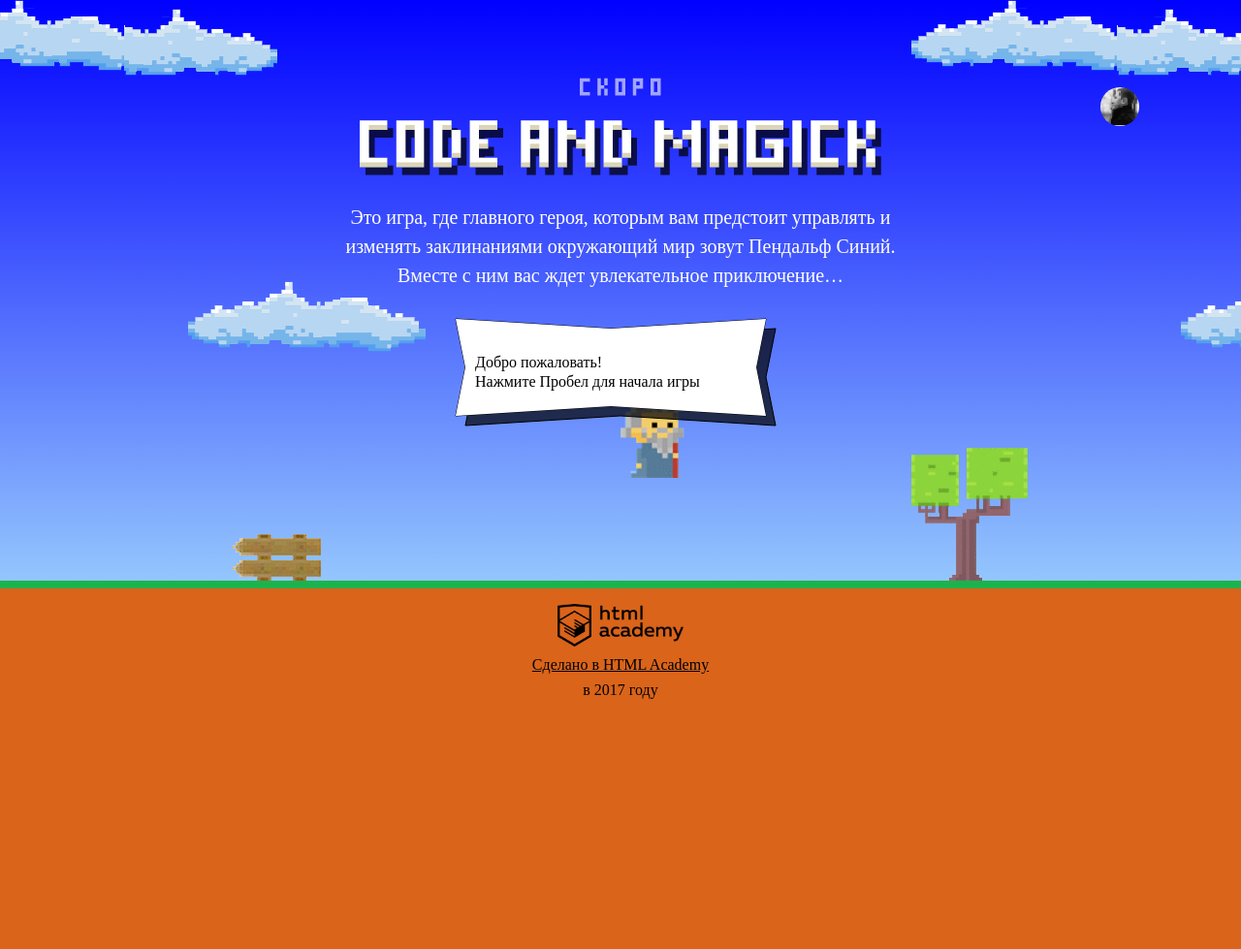
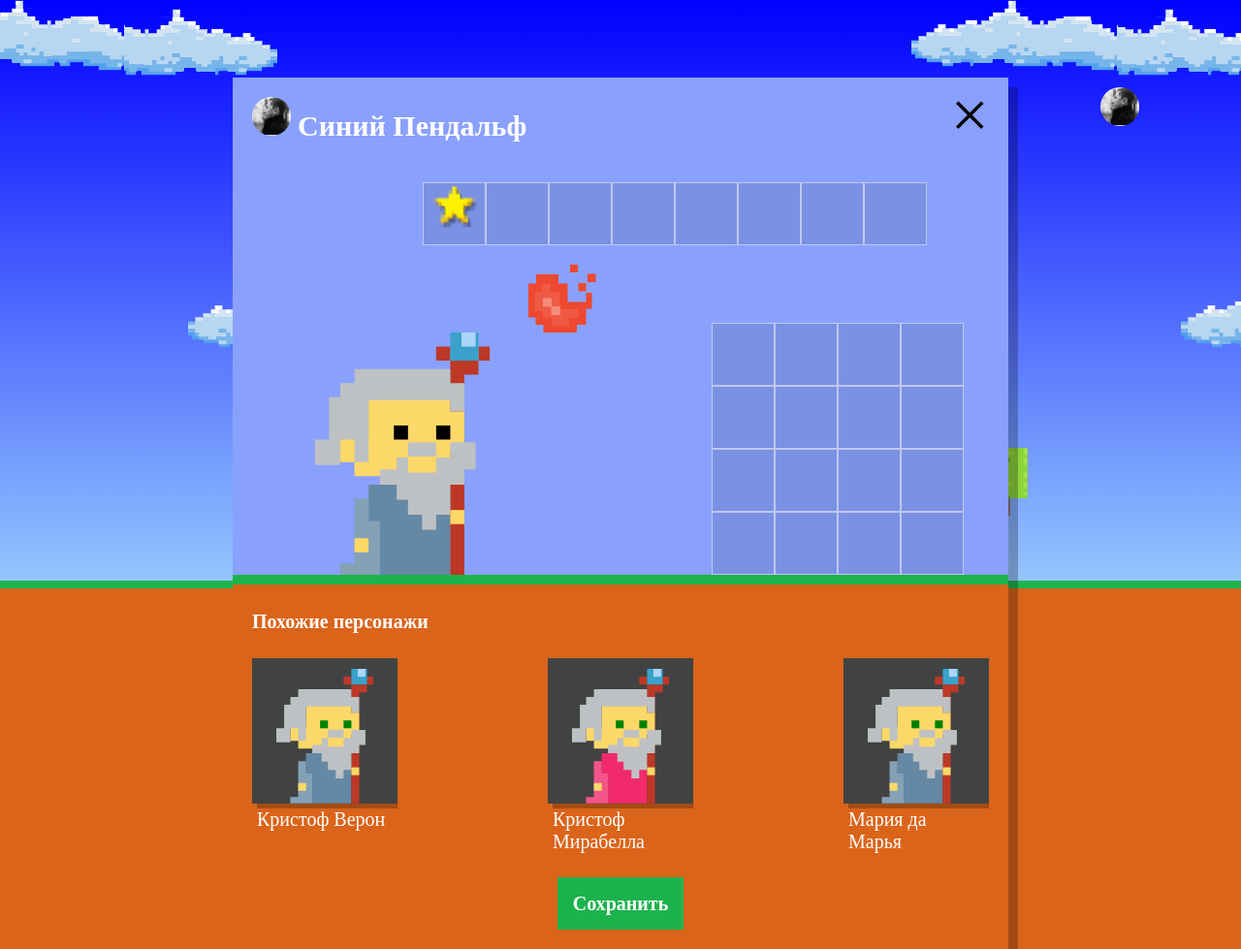
Before and after one commit to DimaPN/118145-code-and-magick, a website: page index.html in a window 1280 px wide. Shown: the whole page at 97% size. Before the commit the page ends 800 px from the top, so only its background shows below. Drawn offline with Linux system fonts and the light colour scheme; a web font is replaced by a local one.

Commit message:
Нарисовал магов

```diff
--- a/index.html
+++ b/index.html
@@ -148,10 +148,11 @@
     </div>
 
     <div class="setup-footer">
+      <!--SETUP-SIMILAR-->
       <div class="setup-similar hidden">
 
         <h4 class="setup-similar-title">Похожие персонажи</h4>
-
+        <!--LIST-->
         <div class="setup-similar-list"><!--Список похожих персонажей--></div>
       </div>
 
@@ -164,8 +165,9 @@
   <p><a href="http://htmlacademy.ru" class="footer-link"><img src="img/htmlacademy-logo.png" alt="HTML Academy"
                                                               width="130">Сделано в HTML Academy</a>в 2017 году</p>
 </footer>
-
+<!--TEMPLATE-->
 <template id="similar-wizard-template" style="display: none">
+   <!--SETUP-SIMILAR-ITEM-->
   <div class="setup-similar-item">
     <div class="setup-similar-content">
       <svg xmlns="http://www.w3.org/2000/svg" viewBox="0 0 62 86" class="setup-similar-wizard">
@@ -208,6 +210,6 @@ var getWizardHeight = function() {
 </script>
 <script src="js/stat.js"></script>
 <script src="js/game.js"></script>
-
+<script src="js/setup.js"></script>
 </body>
 </html>
--- /dev/null
+++ b/js/setup.js
@@ -0,0 +1,50 @@
+var WIZARD_NAMES = ['Иван', 'Хуан Себастьян', 'Мария', 'Кристоф', 'Виктор', 'Юлия', 'Люпита', 'Вашингтон'];
+var WIZARD_SURNAMES = ['да Марья', 'Верон', 'Мирабелла', 'Вальц', 'Онопко', 'Топольницкая', 'Нионго', 'Ирвинг'];
+var COLOR_EYES = ['black', 'red', 'blue', 'yellow', 'green'];
+var COAT_COLOR = ['rgb(101, 137, 164)', 'rgb(241, 43, 107)', 'rgb(146, 100, 161)', 'rgb(56, 159, 117)', 'rgb(215, 210, 55)', 'rgb(0, 0, 0)'];
+
+
+var rand = function (arr) {
+  var max = arr.length - 1;
+  var x = Math.floor(Math.random() * 10);
+  var num = x > max ? max : x;
+  return arr[num]
+};
+var createPlayers = function (count) {
+  var players = [];
+  for (var i = 0; i < count; i++) {
+    players[i] = {
+      name: rand(WIZARD_NAMES) + ' ' + rand(WIZARD_SURNAMES),
+      coatColor: rand(COAT_COLOR),
+      colorEyes: rand(COLOR_EYES),
+    }
+  }
+  ;
+  return players
+};
+
+var wizards = createPlayers(3);
+
+var userDialog = document.querySelector('.setup');
+userDialog.classList.remove('hidden');
+
+document.querySelector('.setup-similar').classList.remove('hidden');
+
+var similarListElement = document.querySelector('.setup-similar-list');
+var similarWizardTemplate = document.querySelector('#similar-wizard-template').content.querySelector('.setup-similar-item');
+
+var renderWizard = function (wizard) {
+  var wizardElement = similarWizardTemplate.cloneNode(true);
+
+  wizardElement.querySelector('.setup-similar-label').textContent = wizard.name;
+  wizardElement.querySelector('.wizard-coat').style.fill = wizard.coatColor;
+  wizardElement.querySelector('.wizard-eyes').style.fill = wizard.colorEyes;
+
+  return wizardElement;
+}
+
+var fragment = document.createDocumentFragment();
+for (var i = 0; i < wizards.length; i++) {
+  fragment.appendChild(renderWizard(wizards[i]));
+}
+similarListElement.appendChild(fragment);
```
